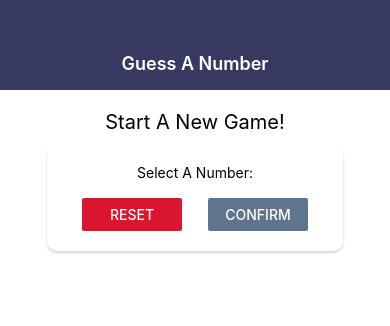
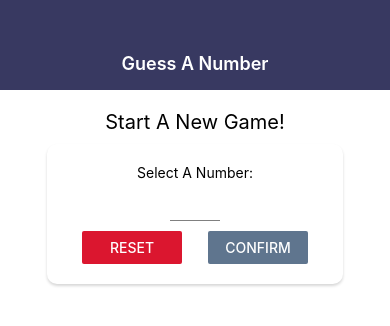
Before and after one commit to drerichards/guess-mobile, a React Native app: screen / in a window 390 px wide. Shown: the top 326 px of the page. Built offline with nearby package versions, Linux system fonts and the light colour scheme.

Commit message:
add input validation

```diff
--- a/components/Input.js
+++ b/components/Input.js
@@ -0,0 +1,21 @@
+import React from 'react'
+import { TextInput, StyleSheet } from 'react-native'
+
+const Input = props => {
+  return (
+    <TextInput
+      {...props}
+      style={{...styles.input, ...props.style}}/>
+  )
+}
+
+const styles = StyleSheet.create({
+  input: {
+    height: 30,
+    borderBottomColor: 'gray',
+    borderBottomWidth: 1,
+    marginVertical: 10
+  }
+})
+
+export default Input
--- a/screens/StartScreen.js
+++ b/screens/StartScreen.js
@@ -1,15 +1,32 @@
-import React from 'react'
-import { View, Text, StyleSheet, TextInput, Button } from 'react-native'
+import React, { useState } from 'react'
+import { View, Text, StyleSheet, Button, TouchableWithoutFeedback, Keyboard } from 'react-native'
 import Theme from '../constants/Theme'
 import Card from '../components/Card'
+import Input from '../components/Input'
 
 const StartScreen = props => {
+  const [enteredValue, setEnteredValue] = useState('')
+  const inputHandler = inputVal => {
+    //removes any non-num value from input
+    setEnteredValue(inputVal.replace(/[^0-9]/g, ''))
+  }
+
   return (
+    <TouchableWithoutFeedback onPress={() => Keyboard.dismiss()}>
       <View style={styles.screen}>
         <Text style={styles.screenTitle}>Start A New Game!</Text>
         <Card style={styles.inputContainer}>
           <Text>Select A Number:</Text>
-        <TextInput />
+          <Input
+            blurOnSubmit
+            autoCapitalize='none'
+            autoCorrect={false}
+            keyboardType='number-pad'
+            maxLength={2}
+            style={styles.input}
+            onChangeText={inputHandler}
+            value={enteredValue}
+          />
           <View style={styles.buttonContainer}>
             <View style={styles.buttonDiv}>
               <Button title="Reset" color={Theme.error} onPress={() => { }} />
@@ -20,6 +37,7 @@
           </View>
         </Card>
       </View>
+    </TouchableWithoutFeedback>
   )
 }
 
@@ -42,6 +60,10 @@
     width: '80%',
     alignItems: 'center'
   },
+  input: {
+    width: 50,
+    textAlign: 'center'
+  },
   buttonContainer: {
     width: '100%',
     justifyContent: 'space-between',
```
Lines whose indentation alone changed are shown as unchanged.
